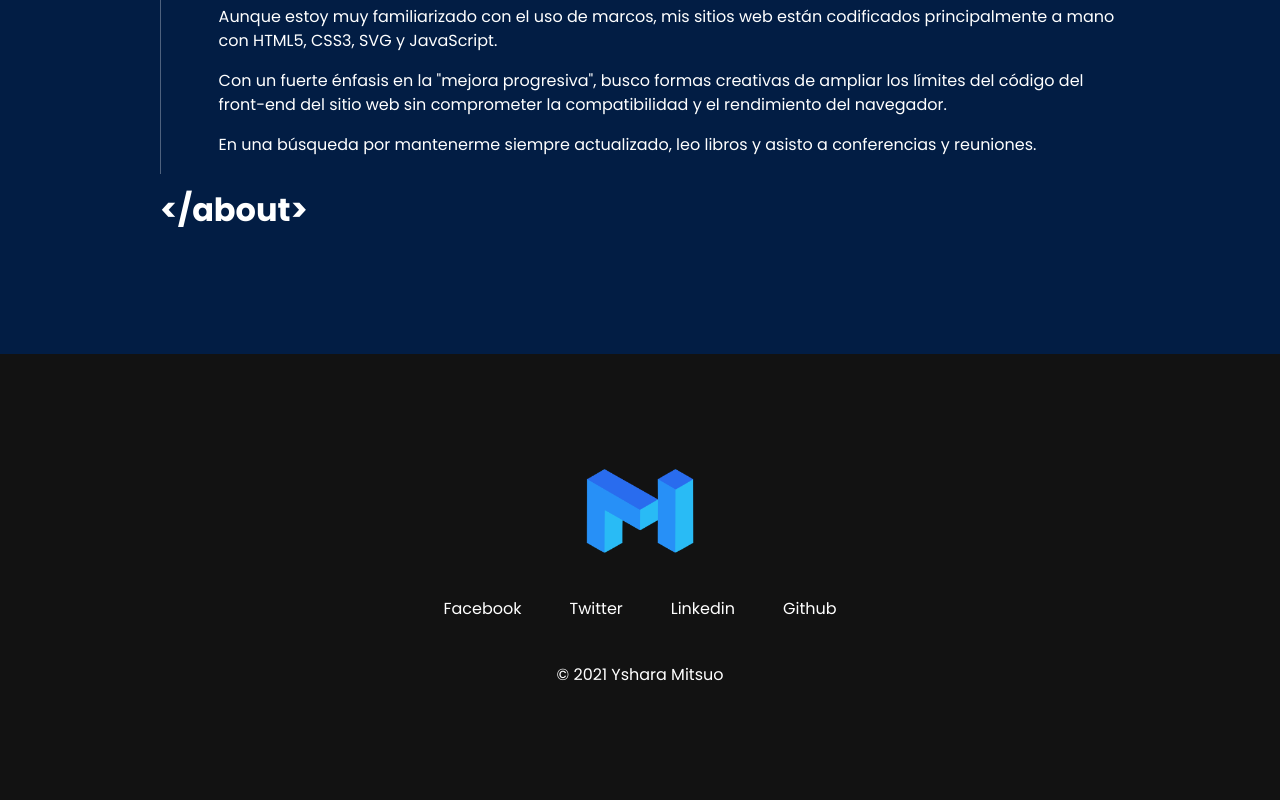
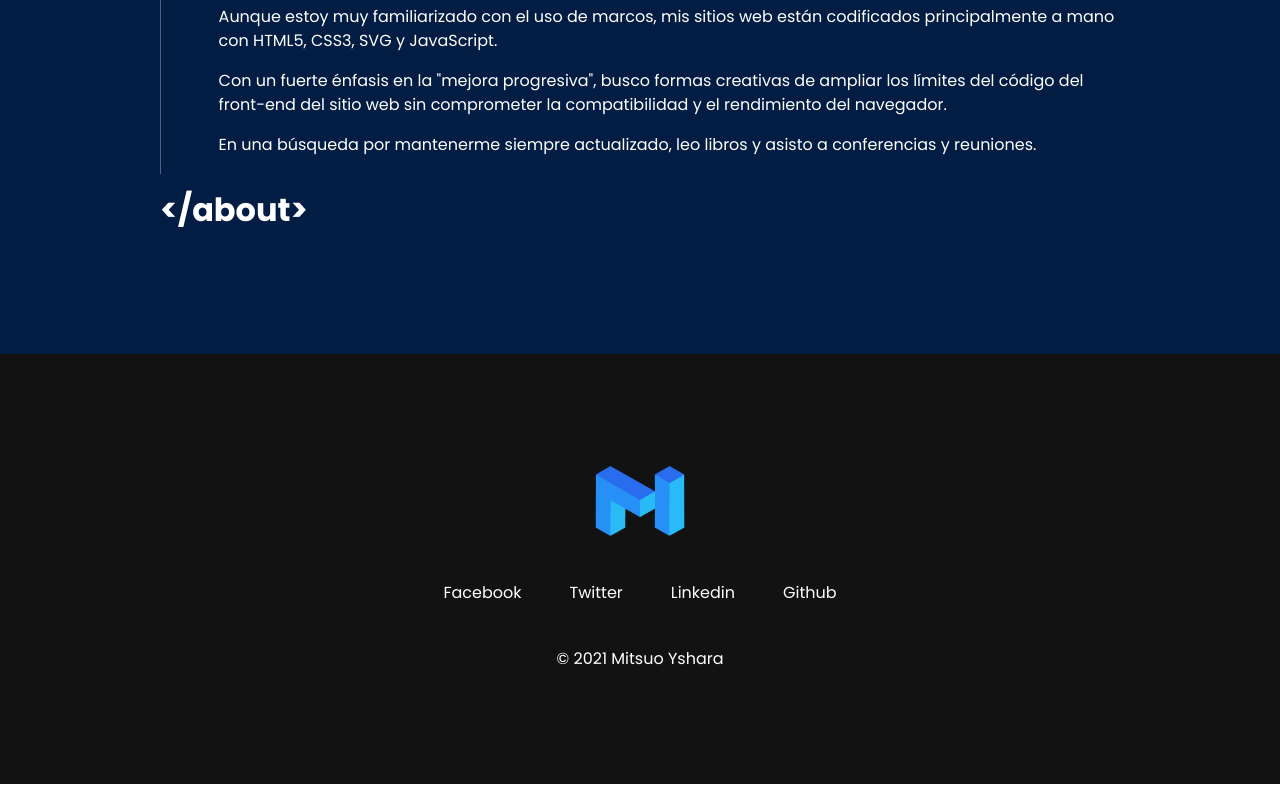
Before and after one commit to mitsuoyg/portfolio, a Nuxt app: page / in a window 1280 px wide. Shown: the part 3285-4085 px from the top of the page. Built offline with nearby package versions, Linux system fonts and the light colour scheme.

Commit message:
feat: footer copy

```diff
--- a/components/globals/Footer.vue
+++ b/components/globals/Footer.vue
@@ -3,12 +3,12 @@
     <div class="m-container">
       <div class="footer__body">
         <img @click="scrollTop()" src="logo.png" alt="" class="footer__logo" />
-        <ul class="networks mt-4">
+        <ul class="networks mt-5">
           <li v-for="(network, idx) in networks" :key="idx" class="network">
             <a href="">{{ network.name }}</a>
           </li>
         </ul>
-        <p class="footer__copy mt-8">© 2021 Yshara Mitsuo</p>
+        <p class="footer__copy mt-8">© 2021 Mitsuo Yshara</p>
       </div>
     </div>
   </footer>
@@ -50,7 +50,7 @@ export default {
     align-items: center;
   }
   &__logo {
-    max-width: 120px;
+    max-width: 100px;
     cursor: pointer;
   }
 }
```
